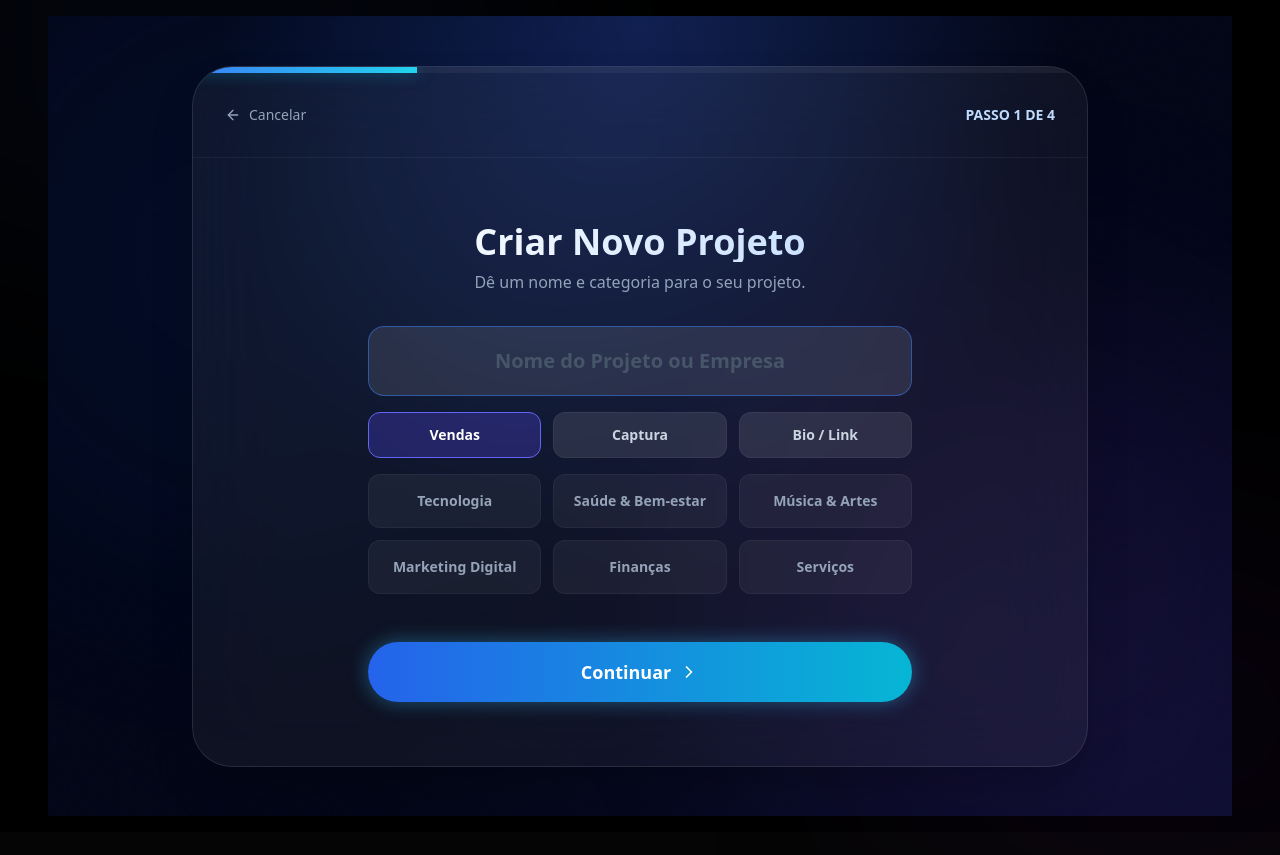
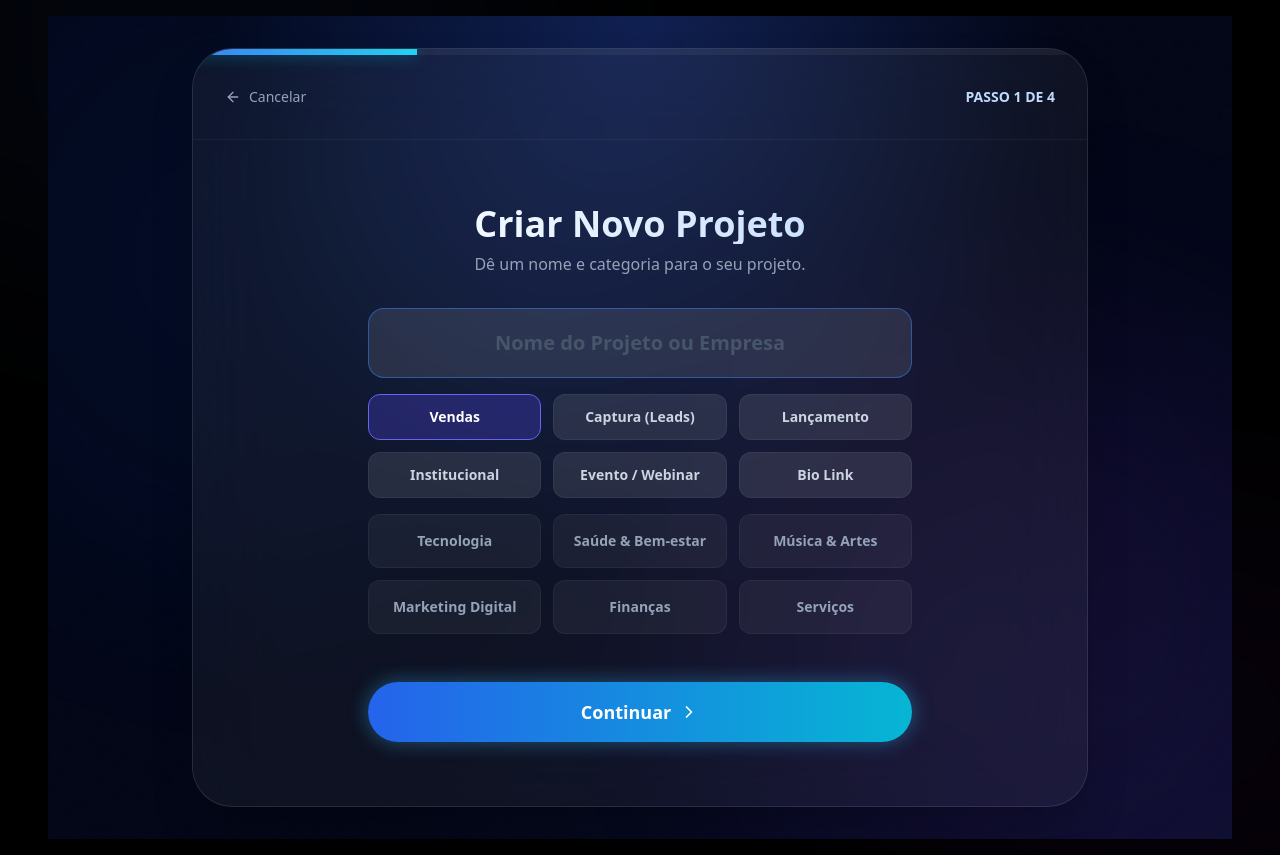
Before and after one commit to oliveiraclick/criadorLP, a Next.js app: page /dashboard/new in a window 1280 px wide. Before the commit the page ends 832 px from the top, so only its background shows below. Built offline with nearby package versions, Linux system fonts and the light colour scheme; a web font is replaced by a local one.

Commit message:
fix: ensure page types and hero crash fix are committed

```diff
--- a/app/dashboard/new/page.tsx
+++ b/app/dashboard/new/page.tsx
@@ -114,8 +114,11 @@ export default function NewProjectPage() {
                                         <div className="grid grid-cols-3 gap-3">
                                             {[
                                                 { id: 'sales', label: 'Vendas' },
-                                                { id: 'capture', label: 'Captura' },
-                                                { id: 'bio', label: 'Bio / Link' }
+                                                { id: 'capture', label: 'Captura (Leads)' },
+                                                { id: 'launch', label: 'Lançamento' },
+                                                { id: 'branding', label: 'Institucional' },
+                                                { id: 'event', label: 'Evento / Webinar' },
+                                                { id: 'bio', label: 'Bio Link' }
                                             ].map(type => (
                                                 <button
                                                     key={type.id}
```
